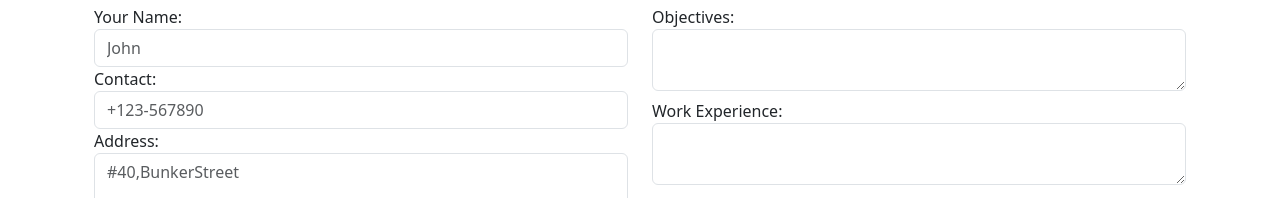
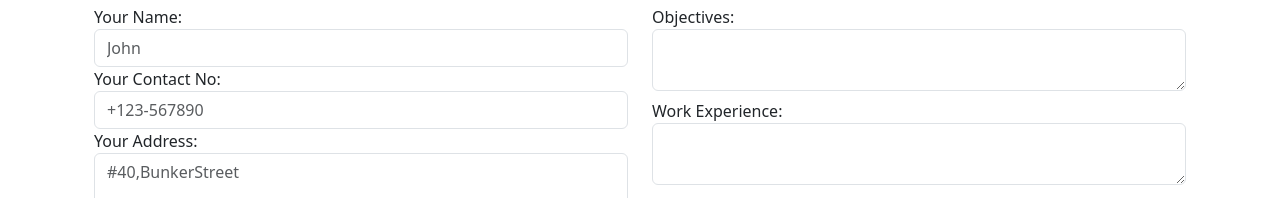
Before and after one commit to moukshgogoi/RuntimeTerrors, a plain HTML site: page index.html in a window 1280 px wide. Shown: the part 705-903 px from the top of the page. Drawn offline with nearby package versions, Linux system fonts and the light colour scheme.

```diff
--- a/index.html
+++ b/index.html
@@ -73,13 +73,13 @@
                 </div>
 
                 <div class="form-group">
-                    <label for="contactfield">Contact:</label>
+                    <label for="contactfield">Your Contact No:</label>
                     <input type="text" class="form-control" placeholder="+123-567890" id="contactfield">
 
                 </div>
 
                 <div class="form-group">
-                    <label for="addressfield">Address:</label>
+                    <label for="addressfield">Your Address:</label>
                     <textarea rows="6" class="form-control" placeholder="#40,BunkerStreet" id="addressfield"></textarea>
 
                 </div>
```
